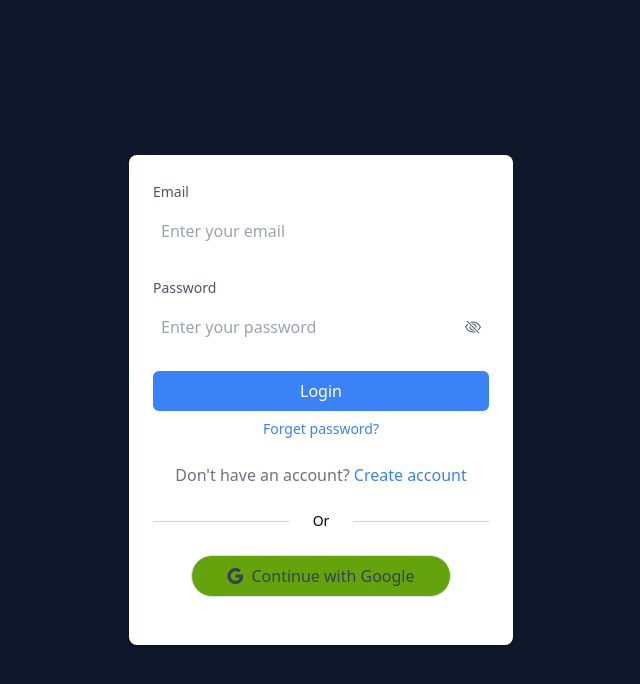
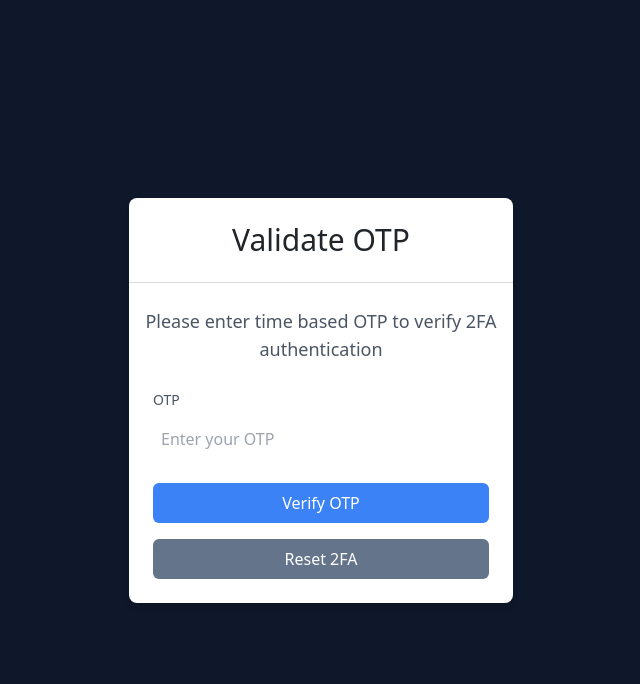
Before and after one commit to kishan-hit/ecommerce-client, a React (Create React App) app: page /verify-2fa in a window 1280 px wide. Before the commit this address led to /login. Shown: the top 684 px of the page, without its empty margins (319-959 px from the left). Built offline with nearby package versions, Linux system fonts and the light colour scheme; sample sign-in values are in the browser's storage.

Commit message:
completed verfiy2fa, reset2fa and logout functionality

```diff
--- a/src/components/ProtectedRoute.jsx
+++ b/src/components/ProtectedRoute.jsx
@@ -3,7 +3,10 @@ import { Navigate, Outlet } from "react-router-dom";
 import { useSession } from '../context/SessionContext';
 
 const ProtectedRoute = () => {
-    const { isLoggedIn } = useSession();
+    const { isLoggedIn, loading } = useSession();
+    if (loading) {
+        return <div>Loading...</div>
+    }
     return isLoggedIn ? <Outlet /> : <Navigate to="/login" />
 }
 
--- a/src/components/TwoFASetup.jsx
+++ b/src/components/TwoFASetup.jsx
@@ -7,7 +7,6 @@ const TwoFASetup = ({ onSetupComplete }) => {
 
     const fetchQRCode = async () => {
         const { data } = await setUp2FA();
-        console.log("abc", response);
         setResponse(data);
     };
 
@@ -16,7 +15,7 @@ const TwoFASetup = ({ onSetupComplete }) => {
     }, []);
 
     const copyClipBoard = async () => {
-        await navigator.clipboard.writeText(response?.secret);
+        await navigator.clipboard.writeText(response.secret);
         setMessage("Text copied to clipboard");
     };
 
@@ -33,7 +32,11 @@ const TwoFASetup = ({ onSetupComplete }) => {
             </p>
             <div className='p-6'>
                 <div className='flex justify-center'>
-                    <img src={response?.qrCode} alt='2FA QR Code' className='mb-4 border rounded-md' />
+                    {
+                        response.QRCode ? (
+                            <img src={response.QRCode} alt='2FA QR Code' className='mb-4 border rounded-md' />
+                        ) : ("")
+                    }
                 </div>
                 <div className='flex items-center mt-3 mb-3'>
                     <div className='border-t border-1 border-gray-200 flex-grow'></div>
@@ -47,7 +50,7 @@ const TwoFASetup = ({ onSetupComplete }) => {
                     <input
                         readOnly
                         defaultValue=''
-                        value=''
+                        value={response.secret}
                         className='w-full border rounded mt-2 text-xs text-gray-600 p-4'
                         onClick={copyClipBoard}
                     />
--- a/src/components/TwoFAVerification.jsx
+++ b/src/components/TwoFAVerification.jsx
@@ -0,0 +1,70 @@
+import React, { useState } from 'react';
+import { Toaster, toast } from 'react-hot-toast';
+import { reset2FA, verify2FA } from '../service/authApi';
+
+const TwoFAVerification = ({ onVerifySuccess, onResetSuccess }) => {
+    const [otp, setOtp] = useState("");
+
+    const handleTokenVerification = async (e) => {
+        e.preventDefault();
+        try {
+            const { data } = await verify2FA(otp);
+            onVerifySuccess(data);
+        } catch (error) {
+            setOtp("");
+            toast.error("Invalid OTP");
+        }
+    }
+
+    const handleReset = async (e) => {
+        try {
+            const { data } = await reset2FA();
+            onResetSuccess(data);
+        } catch (error) {
+            toast.error(error.message);
+        }
+    }
+
+    return (
+        <>
+            <Toaster position='top-center' reverseOrder={true}></Toaster>
+            <form onSubmit={handleTokenVerification} className='bg-white rounded-lg shadow-md w-full max-w-sm mx-auto'>
+                <div className='pt-6'>
+                    <h2 className='text-3xl text-center font-extralight'>
+                        Validate OTP
+                    </h2>
+                </div>
+                <hr className='text-gray-500 mt-6 mb-6' />
+                <p className='text-center text-gray-600 text-lg font-light pl-4 pr-4'>
+                    Please enter time based OTP to verify 2FA authentication
+                </p>
+                <div className='p-6'>
+                    <div className='mb-4'>
+                        <label className='text-gray-600 text-sm'>OTP</label>
+                        <input
+                            label='OTP'
+                            type='text'
+                            value={otp}
+                            onChange={(e) => setOtp(e.target.value)}
+                            className='w-full p-2 rounded mt-2'
+                            placeholder='Enter your OTP'
+                            required
+                        />
+                    </div>
+                    <button type="submit" className="w-full bg-blue-500 text-white py-2 rounded-md mb-3">
+                        Verify OTP
+                    </button>
+                    <button
+                        type="button"
+                        className="w-full bg-slate-500 text-white py-2 rounded-md"
+                        onClick={handleReset}
+                    >
+                        Reset 2FA
+                    </button>
+                </div>
+            </form>
+        </>
+    )
+}
+
+export default TwoFAVerification
--- a/src/context/SessionContext.jsx
+++ b/src/context/SessionContext.jsx
@@ -1,4 +1,4 @@
-import { createContext, useContext, useState } from 'react';
+import { createContext, useContext, useState, useEffect } from 'react';
 
 const SessionContext = createContext();
 
@@ -6,22 +6,34 @@ export const useSession = () => useContext(SessionContext);
 
 export const SessionProvider = ({ children }) => {
     const [isLoggedIn, setIsLoggedIn] = useState(false);
+    const [loading, setLoading] = useState(true);
     const [user, setUser] = useState(null);
+
+    useEffect(() => {
+        const storedUser = JSON.parse(sessionStorage.getItem("user"));
+        if (storedUser) {
+            setUser(storedUser);
+            setIsLoggedIn(true);
+        }
+        setLoading(false);
+    }, []);
 
     const login = (userData) => {
         setIsLoggedIn(true);
         setUser(userData);
+        sessionStorage.setItem("user", JSON.stringify(userData));
     };
 
     const logout = (data) => {
         if (data) {
             setIsLoggedIn(false);
             setUser(null);
+            sessionStorage.removeItem("user");
         }
     };
 
     return (
-        <SessionContext.Provider value={{ isLoggedIn, user, login, logout }}>
+        <SessionContext.Provider value={{ isLoggedIn, loading, user, login, logout }}>
             {children}
         </SessionContext.Provider>
     )
--- a/src/pages/HomePage.jsx
+++ b/src/pages/HomePage.jsx
@@ -1,8 +1,46 @@
-import React from 'react'
+import React, { useState, useEffect } from 'react';
+import { useNavigate } from 'react-router-dom';
+import { useSession } from '../context/SessionContext';
+import { Toaster, toast } from 'react-hot-toast';
+import { logoutUser } from '../service/authApi';
 
 const HomePage = () => {
+    const navigate = useNavigate();
+    const { user, logout } = useSession();
+    const [userName, setUserName] = useState("");
+
+    useEffect(() => {
+        if (user && user.email) {
+            const name = user.email.split("@")[0];
+            setUserName(name);
+        }
+    }, [user]);
+
+    const handleLogOut = async () => {
+        try {
+            const { data } = await logoutUser();
+            logout(data);
+            navigate('/login');
+        } catch (error) {
+            toast.error(error.message);
+        }
+    }
+
     return (
-        <div>HomePage</div>
+        <>
+            <Toaster position='top-center' reverseOrder={true}></Toaster>
+            <div className='p-6 bg-white rounded-lg shadow-md max-w-md mx-auto'>
+                <h2 className='text-xl font-semibold mb-4'> Welcome, {userName}! </h2>
+                <p>Logged in successfully</p>
+                <button
+                    type='button'
+                    className='mt-4 bg-red-500 text-white px-4 py-2 rounded'
+                    onClick={handleLogOut}
+                >
+                    Logout
+                </button>
+            </div>
+        </>
     )
 }
 
--- a/src/pages/Verify2FA.jsx
+++ b/src/pages/Verify2FA.jsx
@@ -1,8 +1,28 @@
-import React from 'react'
+import React from 'react';
+import { useNavigate } from 'react-router-dom';
+import TwoFAVerification from '../components/TwoFAVerification';
 
 const Verify2FA = () => {
+    const navigate = useNavigate();
+    const handleVerification = async (data) => {
+        if (data) {
+            navigate('/')
+        }
+    }
+
+    const handleReset = async (data) => {
+        if (data) {
+            navigate('/setup-2fa');
+        }
+    }
     return (
-        <div>Verify2FA</div>
+        <>
+            <div className="bg-slate-900 h-screen">
+                <div className="flex items-center justify-center h-screen">
+                    <TwoFAVerification onVerifySuccess={handleVerification} onResetSuccess={handleReset} />
+                </div>
+            </div>
+        </>
     )
 }
 
```
